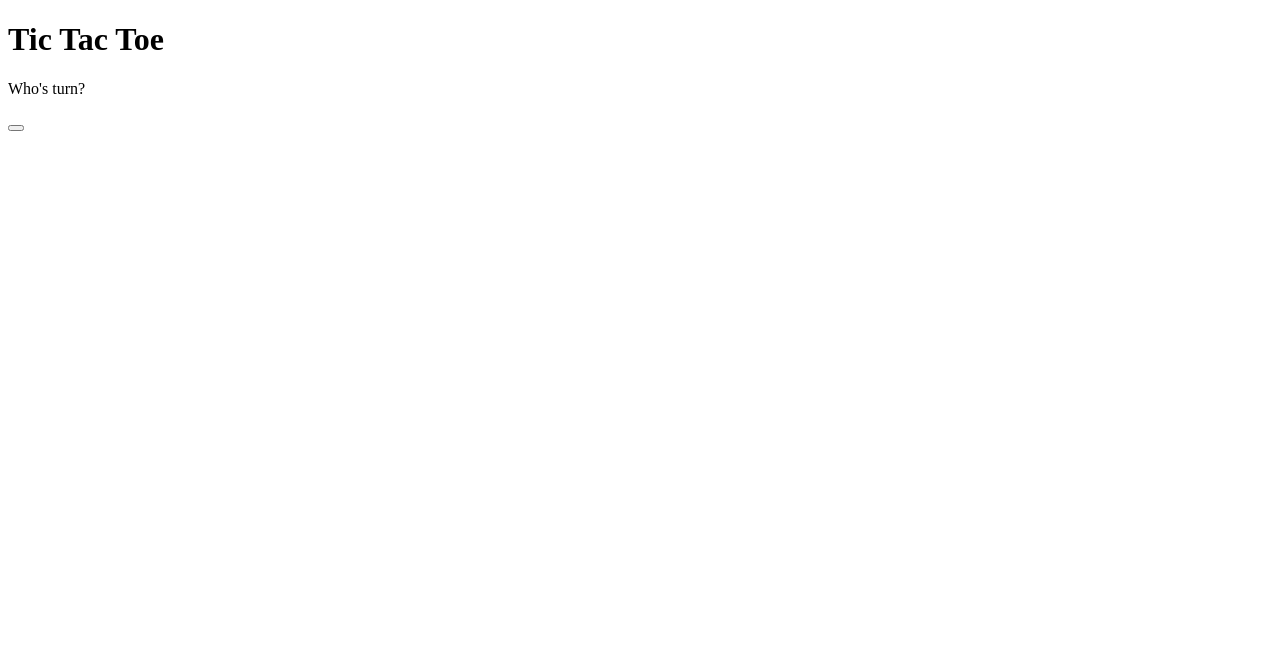
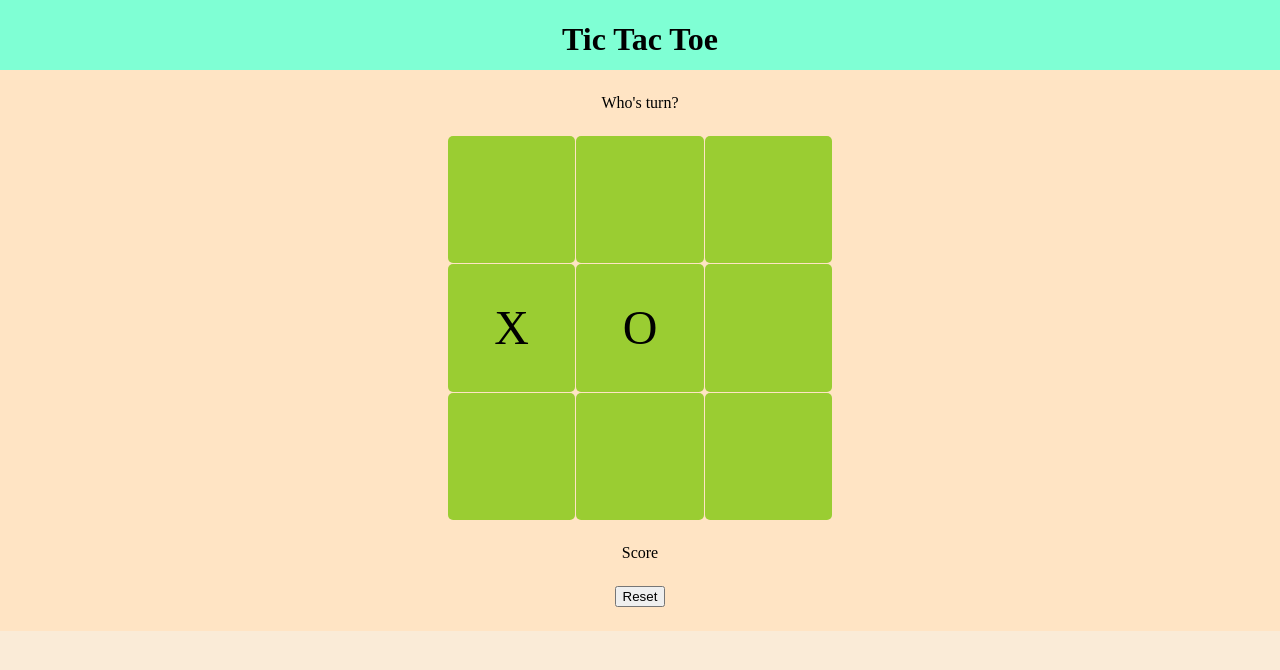
Before and after one commit to sungjinfcc/tic-tac-toe, a website: page index.html in a window 1280 px wide. Drawn offline with Linux system fonts and the light colour scheme.

Commit message:
Add grid layout

```diff
--- a/index.html
+++ b/index.html
@@ -13,10 +13,21 @@
       <h1>Tic Tac Toe</h1>
     </header>
     <main>
-      <div class="game-board"></div>
       <p class="turn">Who's turn?</p>
-      <div class="score-board"></div>
-      <button class="reset"></button>
+      <div class="game-board">
+        <div class="cell"></div>
+        <div class="cell"></div>
+        <div class="cell"></div>
+        <div class="cell">X</div>
+        <div class="cell">O</div>
+        <div class="cell"></div>
+        <div class="cell"></div>
+        <div class="cell"></div>
+        <div class="cell"></div>
+      </div>
+      <div class="score-board">Score</div>
+      <button class="reset-button">Reset</button>
     </main>
+    <!--footer-->
   </body>
 </html>
--- a/style.css
+++ b/style.css
@@ -0,0 +1,50 @@
+body {
+  margin: 0;
+  padding: 0;
+  box-sizing: border-box;
+  display: flex;
+  flex-direction: column;
+  background-color: antiquewhite;
+}
+header {
+  text-align: center;
+  height: 70px;
+  background-color: aquamarine;
+}
+main {
+  text-align: center;
+  background-color: bisque;
+  display: flex;
+  flex-direction: column;
+  align-items: center;
+  justify-content: center;
+  flex: 1;
+}
+.turn {
+  margin-top: 3vh;
+  margin-bottom: 3vh;
+}
+.game-board {
+  display: grid;
+  grid-template-columns: repeat(3, 1fr);
+  grid-template-rows: repeat(3, 1fr);
+  width: 30vw;
+  height: 30vw;
+  gap: 1px;
+  margin-bottom: 3vh;
+}
+.cell {
+  border: none;
+  border-radius: 5px;
+  background-color: yellowgreen;
+  display: flex;
+  align-items: center;
+  justify-content: center;
+  font-size: 3rem;
+}
+.score-board {
+  margin-bottom: 3vh;
+}
+.reset-button {
+  margin-bottom: 3vh;
+}
```
